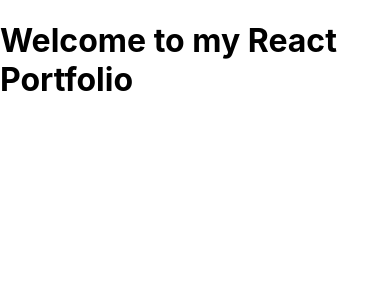
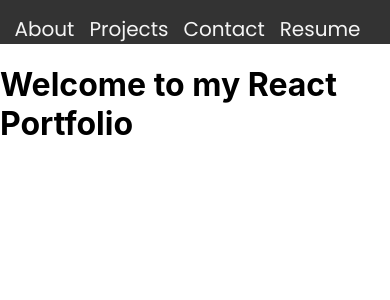
Before and after one commit to ilsyim/react-portfolio-front-end, a React (Create React App) app: page / in a window 390 px wide. Shown: the top 300 px of the page. Built offline with nearby package versions, Linux system fonts and the light colour scheme; no server answers.

Commit message:
add nav links

```diff
--- a/src/App.css
+++ b/src/App.css
@@ -0,0 +1,3 @@
+body {
+  background-image: url("../public/clouds.jpeg") no-repeat center center;
+}
--- a/src/App.jsx
+++ b/src/App.jsx
@@ -24,7 +24,7 @@
 
   return (
     <>
-      {/* <NavBar user={user} handleLogout={handleLogout} /> */}
+      <NavBar user={user} handleLogout={handleLogout} />
       <Routes>
         <Route path="/" element={<Landing user={user} />} />
         <Route
--- a/src/components/NavBar/NavBar.jsx
+++ b/src/components/NavBar/NavBar.jsx
@@ -1,4 +1,5 @@
 import { Link } from 'react-router-dom'
+import styles from './NavBar.module.css'
 
 const NavBar = ({ user, handleLogout }) => {
   return (
@@ -10,14 +11,15 @@
             <li><Link to="/profiles">Profiles</Link></li>
             <li><Link to="" onClick={handleLogout}>LOG OUT</Link></li>
             <li><Link to="/changePassword">Change Password</Link></li>
+
           </ul>
         </nav>
       :
-        <nav>
-          <ul>
-            <li><Link to="/login">Log In</Link></li>
-            <li><Link to="/signup">Sign Up</Link></li>
-          </ul>
+        <nav className={styles.nav}>
+          <Link id={styles.nav} className={styles.about} to="/about">About</Link>
+          <Link id={styles.nav} className={styles.projects} to="/projects">Projects</Link>
+          <Link id={styles.nav} className={styles.contact} to="/contact">Contact</Link>
+          <Link id={styles.nav} className={styles.resume} to="/resume">Resume</Link>
         </nav>
       }
     </>
--- /dev/null
+++ b/src/components/NavBar/NavBar.module.css
@@ -0,0 +1,148 @@
+@import url('https://fonts.googleapis.com/css2?family=Poppins:ital,wght@0,100;0,200;0,300;0,400;0,500;0,600;0,700;0,800;0,900;1,100;1,200;1,300;1,400;1,500;1,600;1,700;1,800;1,900&display=swap');
+
+
+.nav{
+  justify-content: center;
+  text-align: center;
+  display: flex;
+  margin-left: 0;
+  background-color: #333;
+  padding-bottom: 0;
+  overflow-x: hidden;
+  font-family: 'Poppins', sans-serif;
+  height: auto;
+}
+
+.ul {
+  text-decoration: none;
+}
+
+.username{
+  justify-content: left;
+  display: flex;
+  margin-right: 200px;
+  font-size: 20px;
+  color: whitesmoke;
+  margin-top: 14px;
+}
+
+.event{
+  margin-right: 15px;
+  text-decoration: none;
+  color: whitesmoke;
+  font-size: 20px;
+  margin-top: 14px;
+  transition: 0.4s;
+}
+
+.event:hover{
+  font-size: 22px;
+}
+
+.about{
+  margin-right: 15px;
+  text-decoration: none;
+  font-size: 20px;
+  color: whitesmoke;
+  margin-top: 14px;
+  transition: 0.4s;
+}
+
+.about:hover{
+  font-size: 22px;
+}
+
+.projects{
+  margin-right: 15px;
+  text-decoration: none;
+  font-size: 20px;
+  color: whitesmoke;
+  margin-top: 14px;
+  transition: 0.4s;
+}
+
+.projects:hover{
+  font-size: 22px;
+}
+
+.contact{
+  margin-right: 15px;
+  text-decoration: none;
+  font-size: 20px;
+  color: whitesmoke;
+  margin-top: 14px;
+  transition: 0.4s;
+}
+
+.contact:hover{
+  font-size: 22px;
+}
+
+.resume{
+  margin-right: 15px;
+  text-decoration: none;
+  font-size: 20px;
+  color: whitesmoke;
+  margin-top: 14px;
+  transition: 0.4s;
+}
+
+.resume:hover{
+  font-size: 22px;
+}
+
+#nav:hover {
+  color: whitesmoke;
+}
+
+@media (max-width: 974px){
+  .nav{
+    justify-content: center;
+    text-align: center;
+    display: flex;
+    margin-left: 0;
+    background-color: #333;
+    padding-bottom: 0;
+    overflow-x: hidden;
+  }
+
+  .username{
+    justify-content: left;
+    display: flex;
+    font-size: 20px;
+    color: whitesmoke;
+    margin-top: 14px;
+  }
+
+  .event{
+    margin-right: 30px;
+    display: flex;
+    text-decoration: none;
+    color: whitesmoke;
+    font-size: 15px;
+    margin-top: 14px;
+    transition: 0.4s;
+    margin-left: 20px;
+  }
+
+  .add_event{
+    font-size: 15px;
+  }
+
+  .all_events{
+    font-size: 15px;
+  }
+
+  .change{
+    font-size: 15px;
+  }
+
+  .log_out{
+    font-size: 15px;
+    margin-right: 90px;
+  }
+
+  .username{
+    display: none;
+  }
+}
```
Also changed, not shown: public/clouds.jpeg (added).
